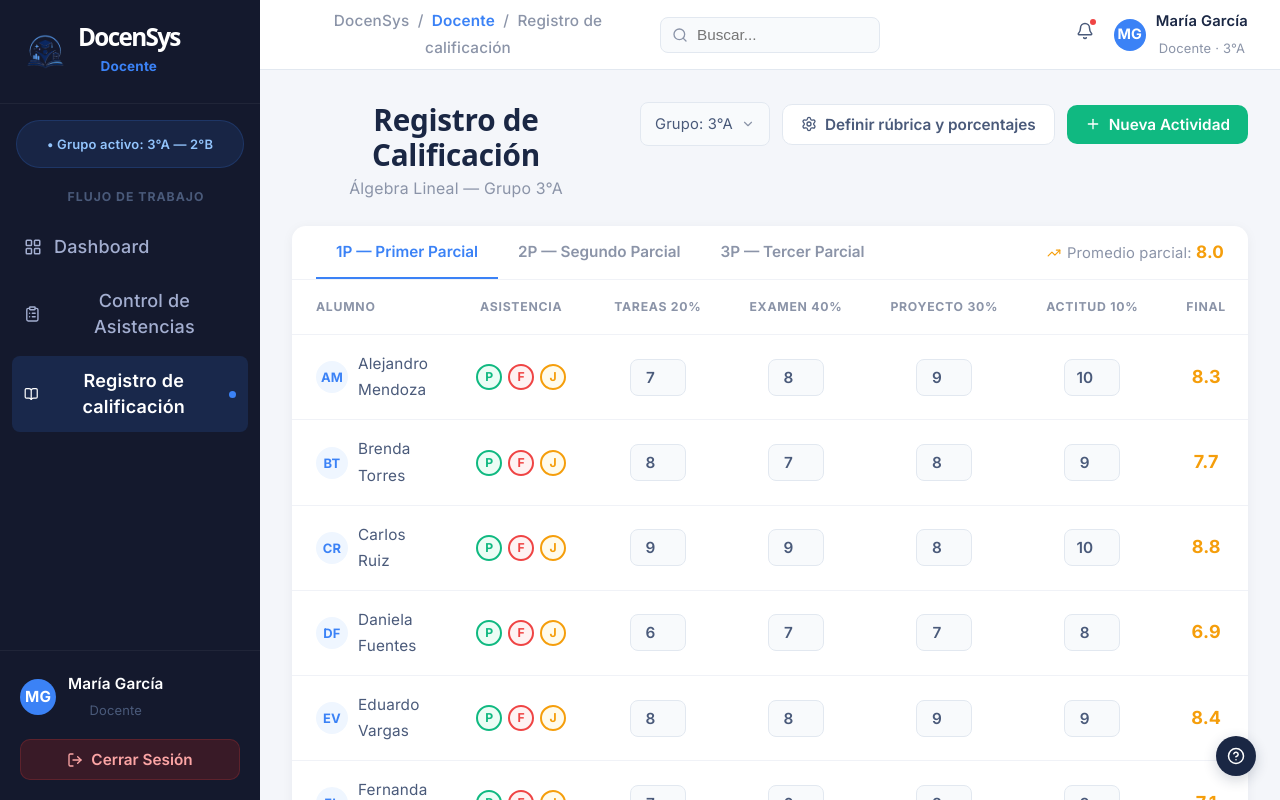
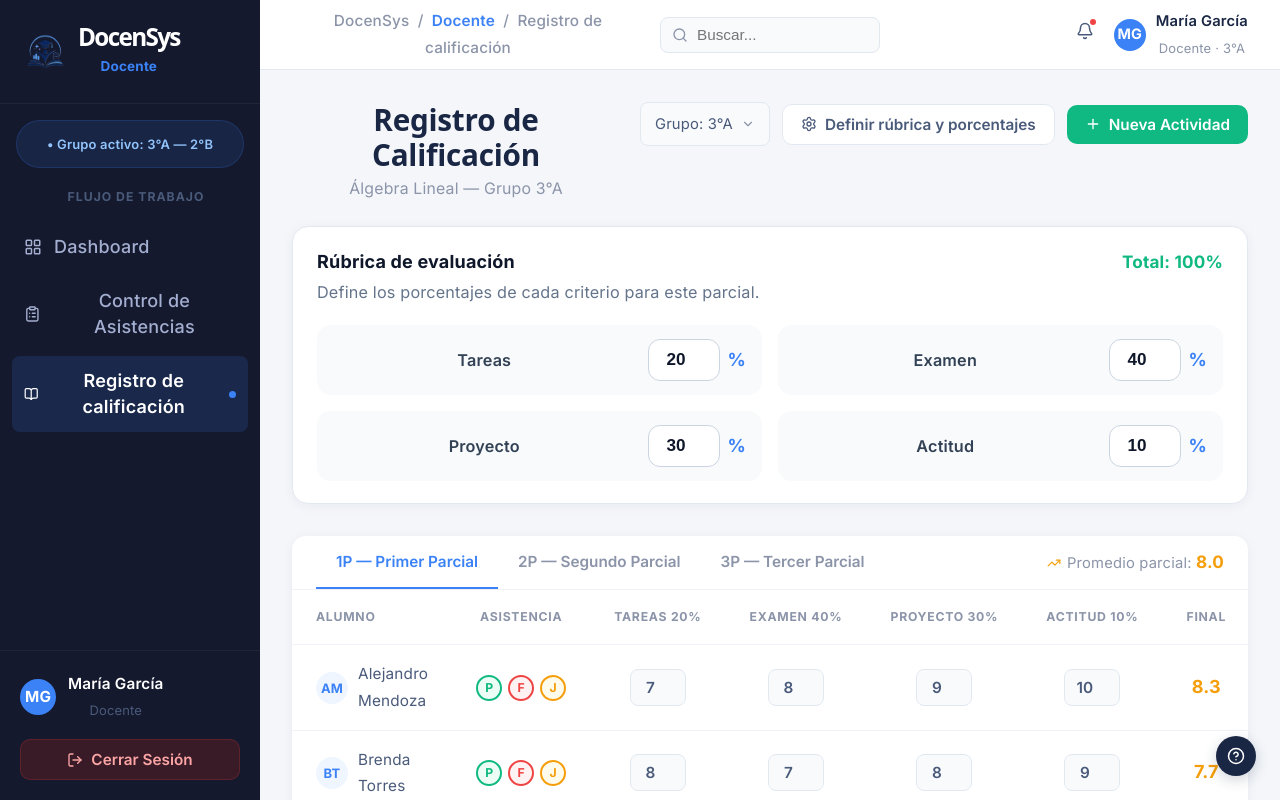
Before and after one commit to Digimeru/Proyecto-estadia, a React (Vite) app in the folder Frontend/SIGEA-PP/: page /docente/calificaciones in a window 1280 px wide. Built offline with nearby package versions, Linux system fonts and the light colour scheme.

Commit message:
Rúbrica de porcentajes Docente

```diff
--- a/Frontend/SIGEA-PP/src/pages/Docente/DashboardDocente.css
+++ b/Frontend/SIGEA-PP/src/pages/Docente/DashboardDocente.css
@@ -852,6 +852,10 @@
   margin-top: 0;
 }
 
+.grades-panel--with-rubric {
+  margin-top: 32px;
+}
+
 .grades-tabs-row {
   display: flex;
   align-items: center;
@@ -897,6 +901,100 @@
   color: #8b94a8;
   font-size: 0.82rem;
   padding: 12px 0;
+}
+
+.rubric-card {
+  margin-top: 24px;
+  background: white;
+  border-radius: 16px;
+  border: 1px solid #e2e8f0;
+  box-shadow: 0 2px 12px rgba(26, 39, 68, 0.05);
+  padding: 22px 24px;
+}
+
+.rubric-header {
+  display: flex;
+  align-items: flex-start;
+  justify-content: space-between;
+  gap: 16px;
+  margin-bottom: 20px;
+}
+
+.rubric-title-group {
+  text-align: left;
+}
+
+.rubric-header h3 {
+  margin: 0 0 4px;
+  font-size: 1rem;
+  color: #0f172a;
+}
+
+.rubric-header p {
+  margin: 0;
+  color: #64748b;
+  font-size: 0.9rem;
+}
+
+.rubric-total {
+  color: #10b981;
+  font-weight: 700;
+  font-size: 0.95rem;
+}
+
+.rubric-total--invalid {
+  color: #ef4444;
+}
+
+.rubric-grid {
+  display: grid;
+  grid-template-columns: repeat(2, minmax(0, 1fr));
+  gap: 16px;
+}
+
+.rubric-row {
+  display: flex;
+  align-items: center;
+  gap: 12px;
+  padding: 14px 16px;
+  background: #f8fafc;
+  border-radius: 14px;
+}
+
+.rubric-label {
+  flex: 1;
+  color: #334155;
+  font-size: 0.9rem;
+  font-weight: 600;
+}
+
+.rubric-field {
+  display: flex;
+  align-items: center;
+  gap: 8px;
+}
+
+.rubric-input {
+  width: 72px;
+  padding: 10px 12px;
+  border: 1px solid #cbd5e1;
+  border-radius: 12px;
+  background: white;
+  color: #0f172a;
+  font-size: 0.95rem;
+  font-weight: 700;
+  text-align: center;
+}
+
+.rubric-input:focus {
+  outline: none;
+  border-color: #3b82f6;
+  box-shadow: 0 0 0 4px rgba(59, 130, 246, 0.1);
+}
+
+.rubric-percent {
+  color: #3b82f6;
+  font-weight: 700;
 }
 
 .grades-average strong {
--- a/Frontend/SIGEA-PP/src/pages/Docente/RegistroCalificaciones.tsx
+++ b/Frontend/SIGEA-PP/src/pages/Docente/RegistroCalificaciones.tsx
@@ -9,6 +9,12 @@ import {
 import { alumnos, calificacionesIniciales, calcularFinal } from "./docenteData";
 
 type Parcial = "1P" | "2P" | "3P";
+
+type RubricaItem = {
+  id: "tareas" | "examen" | "proyecto" | "actitud";
+  label: string;
+  value: number;
+};
 
 interface Calificacion {
   tareas: number;
@@ -23,19 +29,65 @@ const parciales: { id: Parcial; label: string }[] = [
   { id: "3P", label: "3P — Tercer Parcial" },
 ];
 
+const rubricaInicial: RubricaItem[] = [
+  { id: "tareas", label: "Tareas", value: 20 },
+  { id: "examen", label: "Examen", value: 40 },
+  { id: "proyecto", label: "Proyecto", value: 30 },
+  { id: "actitud", label: "Actitud", value: 10 },
+];
+
 function RegistroCalificaciones() {
   const [parcialActivo, setParcialActivo] = useState<Parcial>("1P");
   const [calificaciones, setCalificaciones] = useState<Calificacion[]>(
     calificacionesIniciales.map((c) => ({ ...c }))
   );
+  const [rubrica, setRubrica] = useState<RubricaItem[]>(rubricaInicial);
+  const [showRubrica, setShowRubrica] = useState(true);
+
+  const porcentajeMap = useMemo(
+    () => ({
+      tareas: rubrica.find((item) => item.id === "tareas")?.value ?? 20,
+      examen: rubrica.find((item) => item.id === "examen")?.value ?? 40,
+      proyecto: rubrica.find((item) => item.id === "proyecto")?.value ?? 30,
+      actitud: rubrica.find((item) => item.id === "actitud")?.value ?? 10,
+    }),
+    [rubrica]
+  );
+
+  const totalPorcentaje = useMemo(
+    () => rubrica.reduce((acc, item) => acc + item.value, 0),
+    [rubrica]
+  );
+
+  const updatePorcentaje = (id: RubricaItem["id"], value: number) => {
+    setRubrica((prev) => {
+      const othersTotal = prev
+        .filter((item) => item.id !== id)
+        .reduce((acc, item) => acc + item.value, 0);
+      const maxAllowed = Math.max(0, 100 - othersTotal);
+      const nextValue = Math.min(maxAllowed, Math.max(0, value));
+      return prev.map((item) =>
+        item.id === id ? { ...item, value: nextValue } : item
+      );
+    });
+  };
 
   const promedioParcial = useMemo(() => {
     const finales = calificaciones.map((c) =>
-      calcularFinal(c.tareas, c.examen, c.proyecto, c.actitud)
+      calcularFinal(
+        c.tareas,
+        c.examen,
+        c.proyecto,
+        c.actitud,
+        porcentajeMap.tareas,
+        porcentajeMap.examen,
+        porcentajeMap.proyecto,
+        porcentajeMap.actitud
+      )
     );
     const suma = finales.reduce((acc, v) => acc + v, 0);
     return (suma / finales.length).toFixed(1);
-  }, [calificaciones]);
+  }, [calificaciones, porcentajeMap]);
 
   const updateCalificacion = (
     index: number,
@@ -61,7 +113,11 @@ function RegistroCalificaciones() {
             <span>Grupo: 3°A</span>
             <ChevronDown size={14} color="#8b94a8" />
           </div>
-          <button type="button" className="btn-outline">
+          <button
+            type="button"
+            className="btn-outline"
+            onClick={() => setShowRubrica((prev) => !prev)}
+          >
             <Settings size={16} />
             Definir rúbrica y porcentajes
           </button>
@@ -72,7 +128,49 @@ function RegistroCalificaciones() {
         </div>
       </div>
 
-      <div className="data-panel grades-panel">
+      {showRubrica && (
+        <div className="rubric-card rubric-card--visible">
+          <div className="rubric-header">
+            <div className="rubric-title-group">
+              <h3>Rúbrica de evaluación</h3>
+              <p>Define los porcentajes de cada criterio para este parcial.</p>
+            </div>
+            <div
+              className={`rubric-total${
+                totalPorcentaje === 100 ? "" : " rubric-total--invalid"
+              }`}
+            >
+              Total: {totalPorcentaje}%
+            </div>
+          </div>
+
+          <div className="rubric-grid">
+            {rubrica.map((item) => (
+              <div key={item.id} className="rubric-row">
+                <label htmlFor={`rubrica-${item.id}`} className="rubric-label">
+                  {item.label}
+                </label>
+                <div className="rubric-field">
+                  <input
+                    id={`rubrica-${item.id}`}
+                    type="number"
+                    className="rubric-input"
+                    min={0}
+                    max={100}
+                    value={item.value}
+                    onChange={(e) =>
+                      updatePorcentaje(item.id, Number(e.target.value))
+                    }
+                  />
+                  <span className="rubric-percent">%</span>
+                </div>
+              </div>
+            ))}
+          </div>
+        </div>
+      )}
+
+      <div className="data-panel grades-panel grades-panel--with-rubric">
         <div className="grades-tabs-row">
           <div className="grades-tabs">
             {parciales.map((p) => (
@@ -100,10 +198,10 @@ function RegistroCalificaciones() {
               <tr>
                 <th>Alumno</th>
                 <th>Asistencia</th>
-                <th>Tareas 20%</th>
-                <th>Examen 40%</th>
-                <th>Proyecto 30%</th>
-                <th>Actitud 10%</th>
+                <th>{rubrica[0].label} {porcentajeMap.tareas}%</th>
+                <th>{rubrica[1].label} {porcentajeMap.examen}%</th>
+                <th>{rubrica[2].label} {porcentajeMap.proyecto}%</th>
+                <th>{rubrica[3].label} {porcentajeMap.actitud}%</th>
                 <th>Final</th>
               </tr>
             </thead>
@@ -114,7 +212,11 @@ function RegistroCalificaciones() {
                   cal.tareas,
                   cal.examen,
                   cal.proyecto,
-                  cal.actitud
+                  cal.actitud,
+                  porcentajeMap.tareas,
+                  porcentajeMap.examen,
+                  porcentajeMap.proyecto,
+                  porcentajeMap.actitud
                 );
 
                 return (
--- a/Frontend/SIGEA-PP/src/pages/Docente/docenteData.ts
+++ b/Frontend/SIGEA-PP/src/pages/Docente/docenteData.ts
@@ -20,6 +20,20 @@ export const calificacionesIniciales = [
   { tareas: 8, examen: 8, proyecto: 7, actitud: 9 },
 ];
 
-export function calcularFinal(tareas: number, examen: number, proyecto: number, actitud: number) {
-  return tareas * 0.2 + examen * 0.4 + proyecto * 0.3 + actitud * 0.1;
+export function calcularFinal(
+  tareas: number,
+  examen: number,
+  proyecto: number,
+  actitud: number,
+  tareasPct = 20,
+  examenPct = 40,
+  proyectoPct = 30,
+  actitudPct = 10
+) {
+  return (
+    tareas * (tareasPct / 100) +
+    examen * (examenPct / 100) +
+    proyecto * (proyectoPct / 100) +
+    actitud * (actitudPct / 100)
+  );
 }
```
